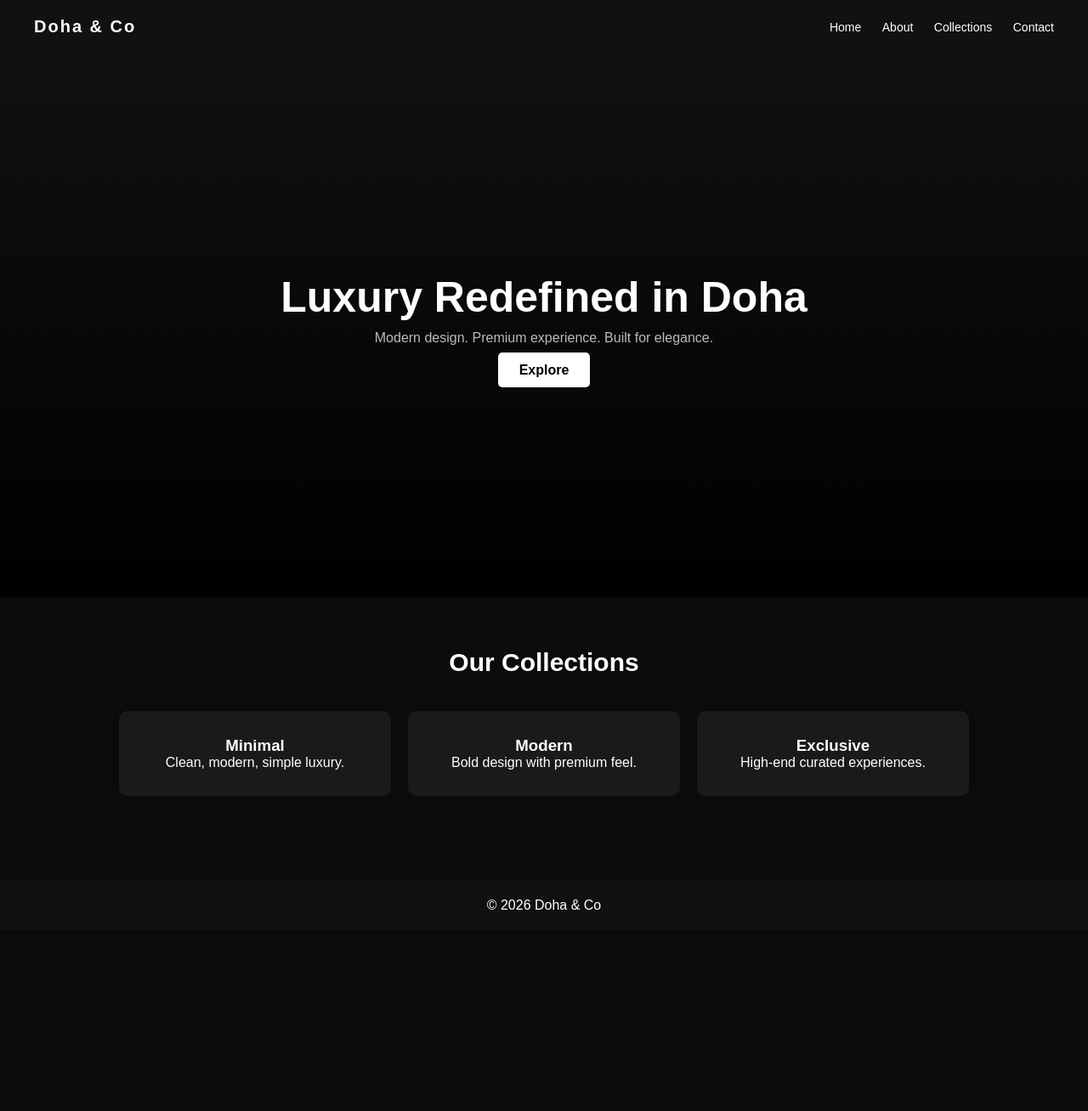
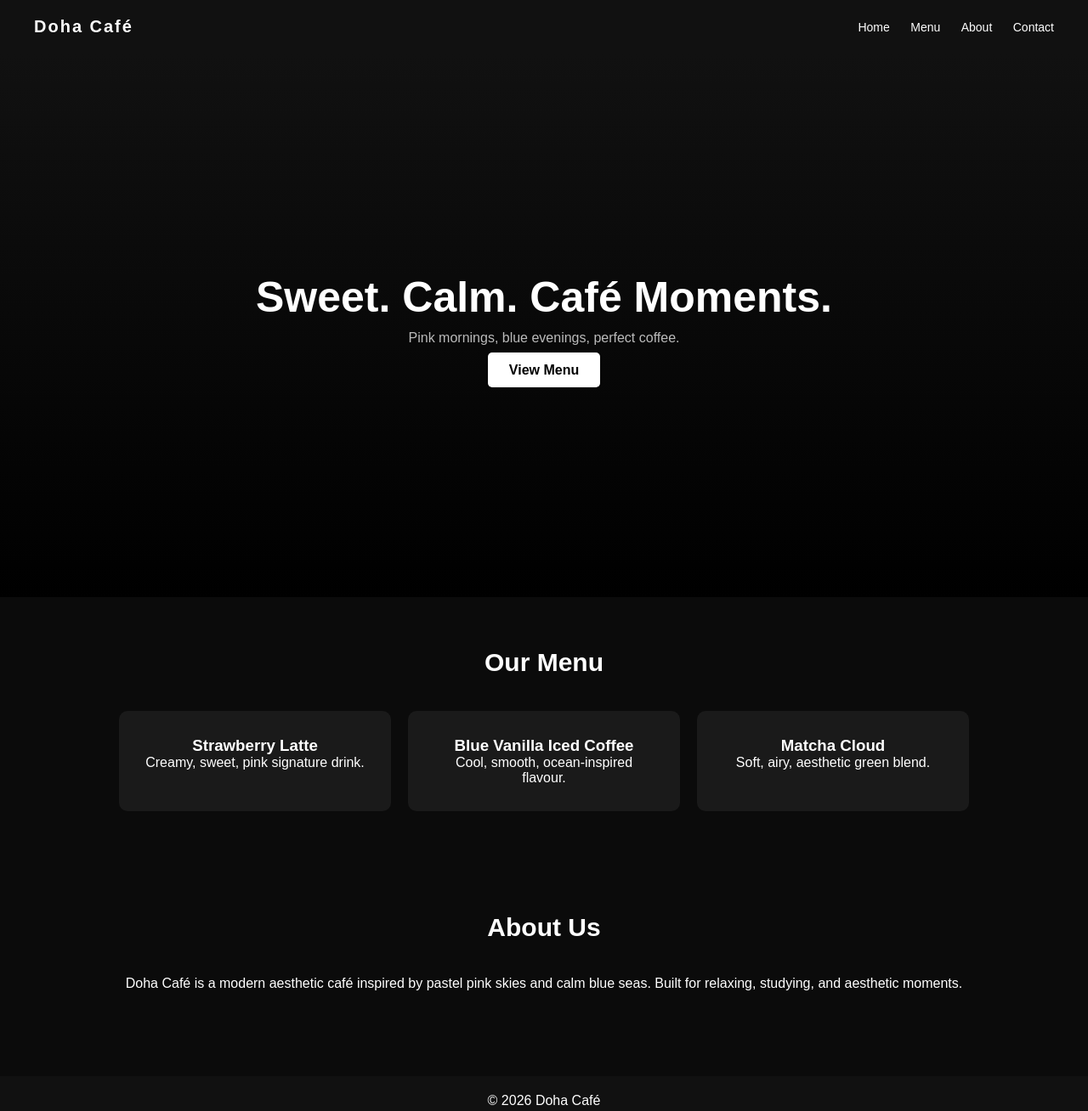
Before and after one commit to Ava0074/Doha-and-Co, a plain HTML site: page index.html in a window 1280 px wide. Shown: the whole page at 85% size. Before the commit the page ends 1095 px from the top, so only its background shows below. Drawn offline with Linux system fonts and the light colour scheme.

Commit message:
Update index.html

```diff
--- a/index.html
+++ b/index.html
@@ -3,56 +3,62 @@
 <head>
   <meta charset="UTF-8">
   <meta name="viewport" content="width=device-width, initial-scale=1.0">
-
-  <title>Doha & Co</title>
-
+  <title>Doha Café</title>
   <link rel="stylesheet" href="style.css">
 </head>
 
 <body>
 
   <header class="header">
-    <div class="logo">Doha & Co</div>
+    <div class="logo">Doha Café</div>
 
     <nav class="nav">
       <a href="#">Home</a>
-      <a href="#">About</a>
-      <a href="#">Collections</a>
-      <a href="#">Contact</a>
+      <a href="#menu">Menu</a>
+      <a href="#about">About</a>
+      <a href="#contact">Contact</a>
     </nav>
   </header>
 
   <section class="hero">
     <div class="hero-content">
-      <h1>Luxury Redefined in Doha</h1>
-      <p>Modern design. Premium experience. Built for elegance.</p>
-      <a href="#collections" class="btn">Explore</a>
+      <h1>Sweet. Calm. Café Moments.</h1>
+      <p>Pink mornings, blue evenings, perfect coffee.</p>
+      <a href="#menu" class="btn">View Menu</a>
     </div>
   </section>
 
-  <section id="collections" class="section">
-    <h2>Our Collections</h2>
+  <section id="menu" class="section">
+    <h2>Our Menu</h2>
 
     <div class="grid">
       <div class="card">
-        <h3>Minimal</h3>
-        <p>Clean, modern, simple luxury.</p>
+        <h3>Strawberry Latte</h3>
+        <p>Creamy, sweet, pink signature drink.</p>
       </div>
 
       <div class="card">
-        <h3>Modern</h3>
-        <p>Bold design with premium feel.</p>
+        <h3>Blue Vanilla Iced Coffee</h3>
+        <p>Cool, smooth, ocean-inspired flavour.</p>
       </div>
 
       <div class="card">
-        <h3>Exclusive</h3>
-        <p>High-end curated experiences.</p>
+        <h3>Matcha Cloud</h3>
+        <p>Soft, airy, aesthetic green blend.</p>
       </div>
     </div>
   </section>
 
+  <section id="about" class="section">
+    <h2>About Us</h2>
+    <p class="text">
+      Doha Café is a modern aesthetic café inspired by pastel pink skies and calm blue seas.
+      Built for relaxing, studying, and aesthetic moments.
+    </p>
+  </section>
+
   <footer class="footer">
-    <p>© 2026 Doha & Co</p>
+    <p>© 2026 Doha Café</p>
   </footer>
 
 </body>
```
